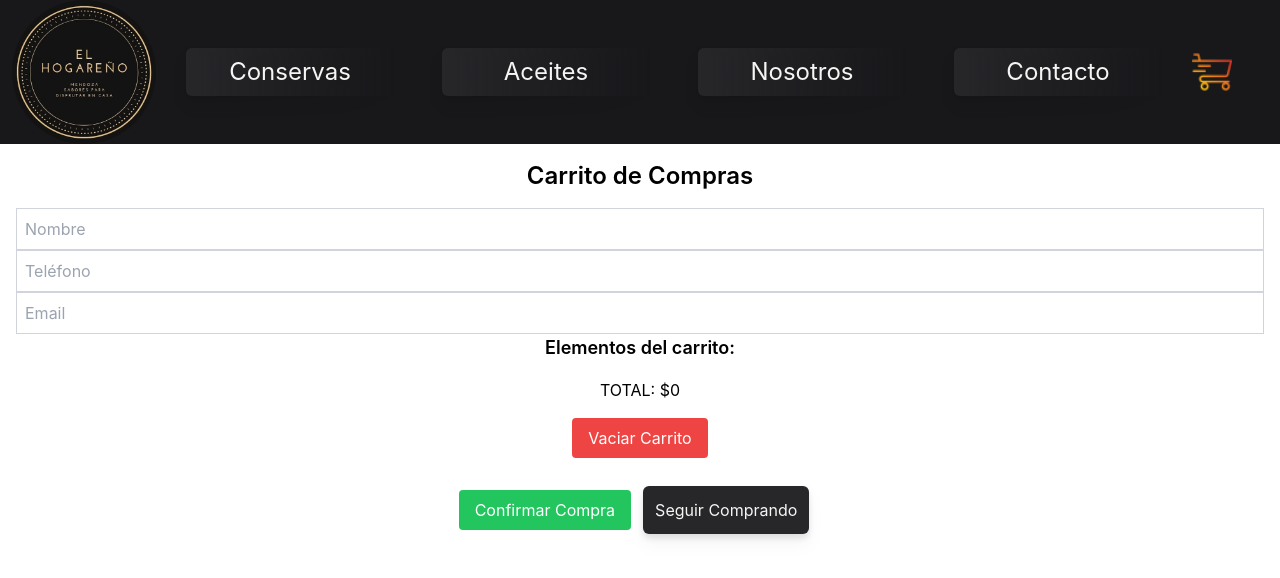
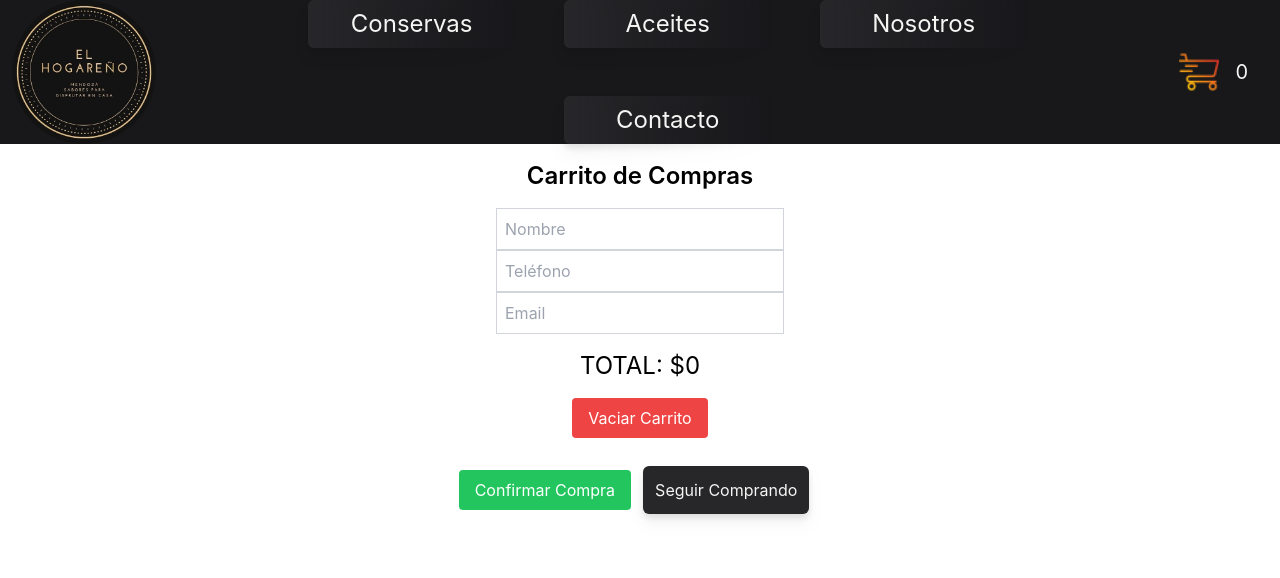
Before and after one commit to marianogomezforte/entrega-final-react, a React (Create React App) app: page /cart in a window 1280 px wide. Shown: the top 578 px of the page. Built offline with nearby package versions, Linux system fonts and the light colour scheme.

Commit message:
quinto commit

```diff
--- a/src/components/Cart/Cart.js
+++ b/src/components/Cart/Cart.js
@@ -5,7 +5,7 @@ import { Link } from 'react-router-dom';
 import Swal from 'sweetalert2';
 
 const Cart = () => {
-    const { cart, increaseQuantity, decreaseQuantity, clearCart, checkout } = useCart();
+    const { cart, clearCart, checkout } = useCart();
     const [checkoutData, setCheckoutData] = useState({ name: '', phone: '', email: '' });
 
     const handleCheckout = (e) => {
@@ -33,47 +33,35 @@ const Cart = () => {
             <h2 className="text-2xl font-semibold mb-4">Carrito de Compras</h2>
 
             {cart.map((item) => (
-                <CartItem
-                    key={item.id}
-                    item={item}
-                    onIncrease={() => increaseQuantity(item.id)}
-                    onDecrease={() => decreaseQuantity(item.id)}
-                />
+                <CartItem key={item.id} item={item} />
             ))}
 
             <form onSubmit={handleCheckout}>
+                <div className='flex flex-col items-center'>
                     <input
                         type="text"
                         placeholder="Nombre"
                         value={checkoutData.name}
                         onChange={(e) => setCheckoutData({ ...checkoutData, name: e.target.value })}
-                    className="border border-gray-300 p-2 w-full"
+                        className="border border-gray-300 p-2 w-72"
                     />
                     <input
                         type="text"
                         placeholder="Teléfono"
                         value={checkoutData.phone}
                         onChange={(e) => setCheckoutData({ ...checkoutData, phone: e.target.value })}
-                    className="border border-gray-300 p-2 w-full"
+                        className="border border-gray-300 p-2 w-72"
                     />
                     <input
                         type="email"
                         placeholder="Email"
                         value={checkoutData.email}
                         onChange={(e) => setCheckoutData({ ...checkoutData, email: e.target.value })}
-                    className="border border-gray-300 p-2 w-full"
+                        className="border border-gray-300 p-2 w-72"
                     />
+                </div>
 
-                <h4 className="text-lg font-semibold">Elementos del carrito:</h4>
-                <ul>
-                    {cart.map((item) => (
-                        <li key={item.id}>
-                            {item.title} - ${item.price} x {item.quantity}
-                        </li>
-                    ))}
-                </ul>
-
-                <p className="mt-4">TOTAL: ${getTotal()}</p>
+                <p className="text-2xl mt-4">TOTAL: ${getTotal()}</p>
                 <button
                     className="mt-4 bg-red-500 text-white py-2 px-4 rounded hover:bg-red-600"
                     onClick={clearCart}
--- a/src/components/Cart/CartItem.js
+++ b/src/components/Cart/CartItem.js
@@ -1,17 +1,17 @@
 import React from 'react';
 import { useCart } from '../../Context/CartContext';
 
-const CartItem = ({ item, onIncrease, onDecrease }) => {
-    const { removeFromCart } = useCart();
+const CartItem = ({ item }) => {
+    const { removeFromCart, increaseQuantity, decreaseQuantity } = useCart();
 
     return (
         <div className='flex justify-center'>
             <h3 className='text-xl p-2 m-3'>{item.title}</h3>
             <p className='text-xl p-2 m-3'>${item.price}</p>
             <div className='flex '>
-                <button onClick={onDecrease} className='bg-gray-200 rounded-md h-8 w-8 text-xl disabled:opacity-50 self-center'>-</button>
+                <button onClick={() => decreaseQuantity(item.id)} className='bg-gray-200 rounded-md h-8 w-8 text-xl disabled:opacity-50 self-center'>-</button>
                 <p className='text-2xl p-2 m-3'>{item.quantity}</p>
-                <button onClick={onIncrease} className='bg-gray-200 rounded-md h-8 w-8 text-xl disabled:opacity-50 self-center'>+</button>
+                <button onClick={() => increaseQuantity(item.id)} className='bg-gray-200 rounded-md h-8 w-8 text-xl disabled:opacity-50 self-center'>+</button>
             </div>
             <button onClick={() => removeFromCart(item.id)} className='text-xl p-2 m-3'>Eliminar</button>
         </div>
--- a/src/components/Cart/CheckoutForm.js
+++ b/src/components/Cart/CheckoutForm.js
@@ -3,16 +3,19 @@ import { useCart } from '../../Context/CartContext';
 
 const CheckoutForm = () => {
     const { cart, checkout } = useCart();
-    const [name, setName] = useState('');
-    const [phone, setPhone] = useState('');
-    const [email, setEmail] = useState('');
+    const [formData, setFormData] = useState({ name: '', phone: '', email: '' });
 
     const handleSubmit = (e) => {
         e.preventDefault();
-        if (name && phone && email) {
+
+        const { name, phone, email } = formData;
+
+        if (cart.length === 0) {
+            alert('El carrito está vacío. Agrega elementos antes de confirmar la compra.');
+        } else if (name && phone && email) {
             checkout(name, phone, email);
         } else {
-            alert('Por favor, complete todos los campos.');
+            alert('Por favor, completa todos los campos del formulario antes de finalizar la compra.');
         }
     };
 
@@ -23,22 +26,22 @@ const CheckoutForm = () => {
                 <input
                     type="text"
                     placeholder="Nombre"
-                    value={name}
-                    onChange={(e) => setName(e.target.value)}
-                    className="border border-gray-300 p-2 w-full"
+                    value={formData.name}
+                    onChange={(e) => setFormData({ ...formData, name: e.target.value })}
+                    className=""
                 />
                 <input
                     type="text"
                     placeholder="Teléfono"
-                    value={phone}
-                    onChange={(e) => setPhone(e.target.value)}
+                    value={formData.phone}
+                    onChange={(e) => setFormData({ ...formData, phone: e.target.value })}
                     className="border border-gray-300 p-2 w-full"
                 />
                 <input
                     type="email"
                     placeholder="Email"
-                    value={email}
-                    onChange={(e) => setEmail(e.target.value)}
+                    value={formData.email}
+                    onChange={(e) => setFormData({ ...formData, email: e.target.value })}
                     className="border border-gray-300 p-2 w-full"
                 />
 
--- a/src/components/CartWidget/CartWidget.js
+++ b/src/components/CartWidget/CartWidget.js
@@ -1,17 +1,22 @@
 import React from 'react';
 import { Link } from 'react-router-dom';
 import { useCart } from '../../Context/CartContext';
-import cart from './assets/shopping-cart.png';
+import img from './assets/shopping-cart.png';
 
 const CartWidget = () => {
-    const { totalItems } = useCart();
+    const { cart } = useCart();
+
+    // Calcular la cantidad total de artículos en el carrito
+    const totalItems = cart.reduce((total, item) => total + item.quantity, 0);
 
     return (
         <div className="flex self-center">
-        <Link to="/cart">
-            <img className="me-4 w-10 h-10" src={cart} alt="Carrito" />
-        </Link>
-        <p className="self-center me-8 text-stone-100 text-xl">{totalItems}</p>
+            <Link to="/cart">
+                <img className="me-4 w-10 h-10" src={img} alt="Carrito" />
+            </Link>
+            <p className="self-center me-8 text-stone-100 text-xl">
+                {totalItems > 0 ? totalItems : 0}
+            </p>
         </div>
     );
 };
```
Lines whose indentation alone changed are shown as unchanged.
